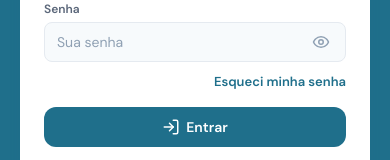
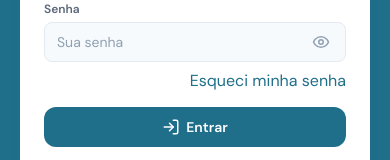
Before and after one commit to TiagoMarazo/clinica-app, a React (Vite) app: page /login in a window 390 px wide. Shown: the part 446-606 px from the top of the page. Built offline with nearby package versions, Linux system fonts and the light colour scheme; no server answers.

Commit message:
corrige link esqueci minha senha no mobile

```diff
--- a/src/pages/auth/LoginPage.jsx
+++ b/src/pages/auth/LoginPage.jsx
@@ -81,9 +81,14 @@ export default function LoginPage() {
           </div>
 
           <div style={{ textAlign: 'right', marginTop: -8 }}>
-            <Link to="/recuperar-senha" className={styles.link} style={{ fontSize: 13 }}>
+            <button
+              type="button"
+              className={styles.link}
+              style={{ fontSize: 13, background: 'none', border: 'none', cursor: 'pointer', padding: 0, font: 'inherit' }}
+              onClick={() => navigate('/recuperar-senha')}
+            >
               Esqueci minha senha
-            </Link>
+            </button>
           </div>
 
           <button
```
